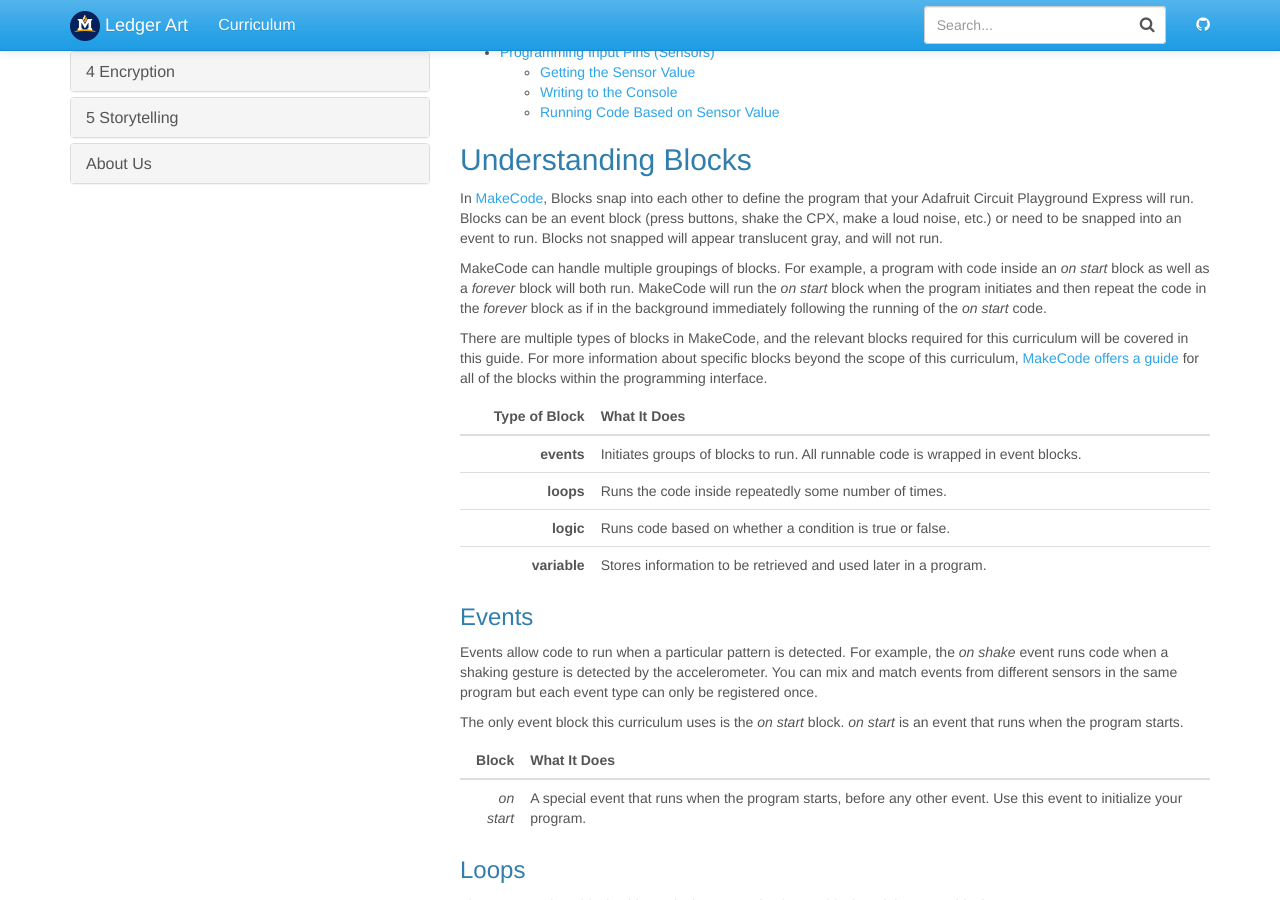
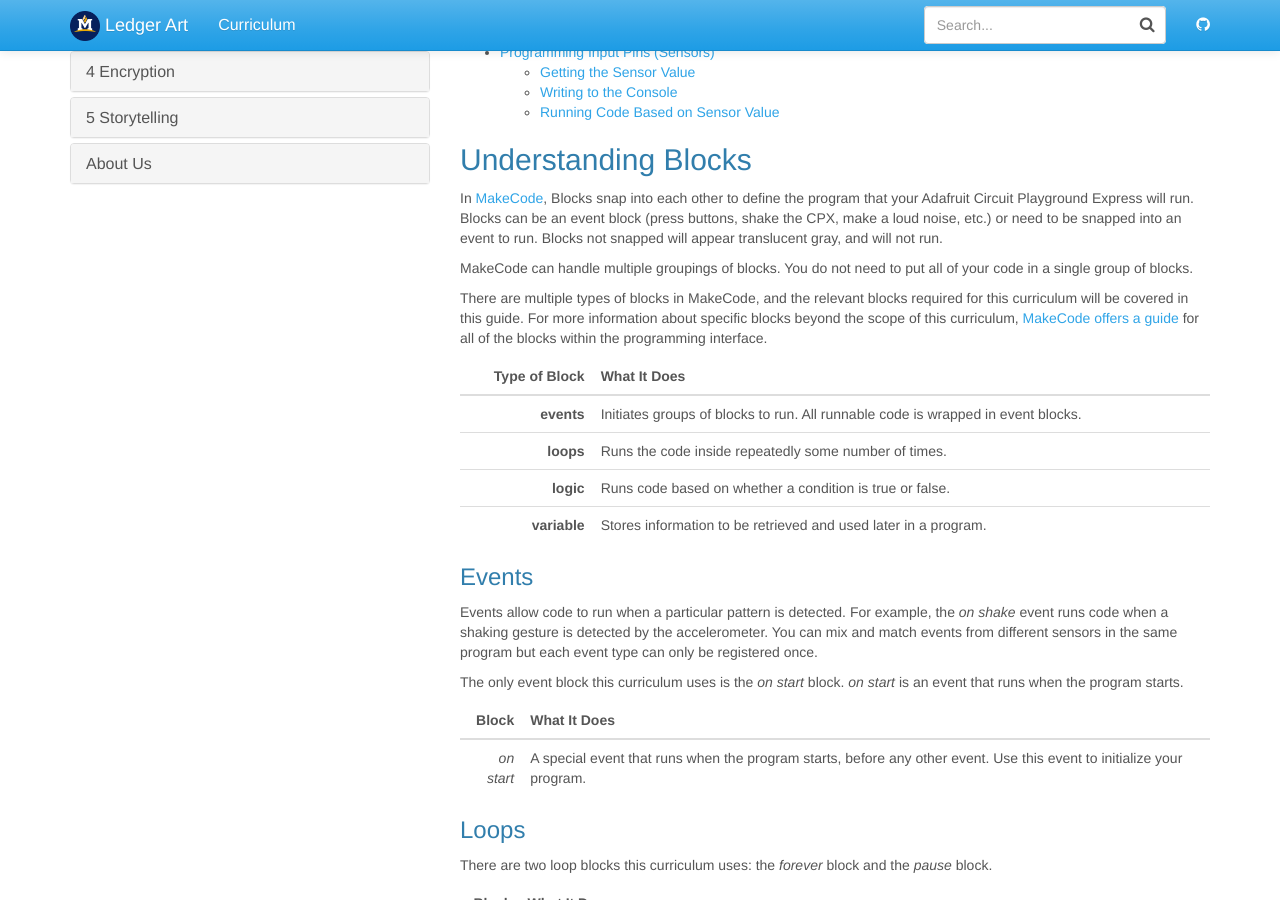
Before and after one commit to jake-chipps/friendometer, a Jekyll site: the page built from _docs/guides/code-guide.md, in a window 1280 px wide and 900 px high, scrolled down 327 px. Built offline with Jekyll 4.4.1, drawn with Linux system fonts in a browser that asks for light colours; some of the changed text lies outside the part shown.

Commit message:
Typo fixes

```diff
--- a/_docs/guides/code-guide.md
+++ b/_docs/guides/code-guide.md
@@ -20,7 +20,7 @@ permalink: /docs/code/
 ## Understanding Blocks <a name="blocks"></a>
 In [MakeCode](https://makecode.adafruit.com/), Blocks snap into each other to define the program that your Adafruit Circuit Playground Express will run. Blocks can be an event block (press buttons, shake the CPX, make a loud noise, etc.) or need to be snapped into an event to run. Blocks not snapped will appear translucent gray, and will not run.
 
-MakeCode can handle multiple groupings of blocks. For example, a program with code inside an *on start* block as well as a *forever* block will both run. MakeCode will run the *on start* block when the program initiates and then repeat the code in the *forever* block as if in the background immediately following the running of the *on start* code.
+MakeCode can handle multiple groupings of blocks. You do not need to put all of your code in a single group of blocks.
 
 There are multiple types of blocks in MakeCode, and the relevant blocks required for this curriculum will be covered in this guide. For more information about specific blocks beyond the scope of this curriculum, [MakeCode offers a guide](https://makecode.adafruit.com/blocks) for all of the blocks within the programming interface.
 
```
Also changed, not shown: other parts of _docs/guides/code-guide.md (+1 -1 lines).
